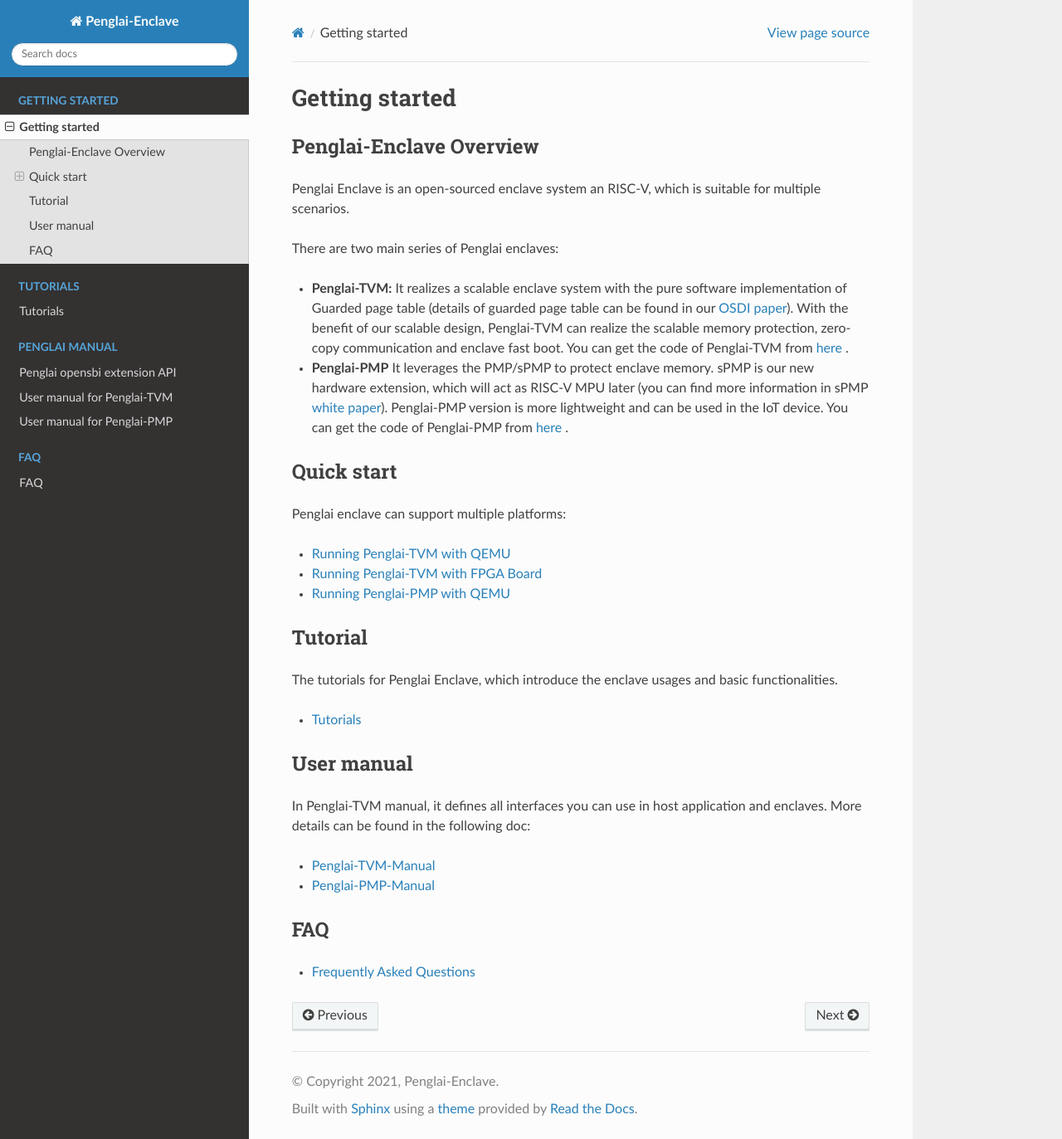
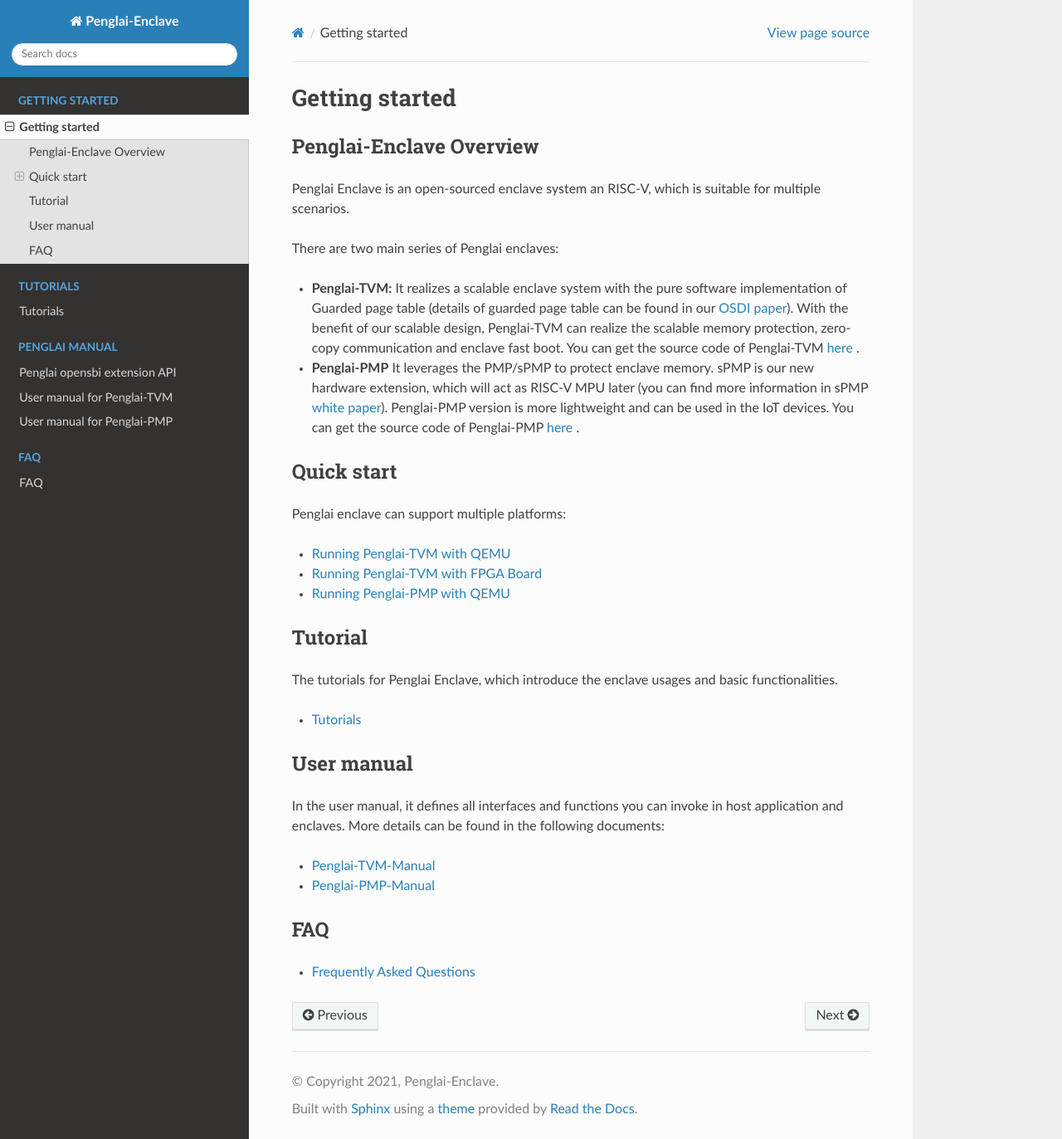
Before and after one commit to Penglai-Enclave/Penglai-doc, a Sphinx documentation site: the page built from source/Getting-started/intro.rst, in a window 1280 px wide and 1373 px high. Shown: the whole window at 83% size. Built offline with Sphinx 7.4.7 and the Read the Docs theme 2.0.0, drawn with Linux system fonts in a browser that asks for light colours.

Commit message:
minors: refine the doc

```diff
--- a/source/Getting-started/intro.rst
+++ b/source/Getting-started/intro.rst
@@ -9,11 +9,11 @@
 
 + **Penglai-TVM:**
   It realizes a scalable enclave system with the pure software implementation of Guarded page table (details of guarded page table can be found in our `OSDI paper <https://ipads.se.sjtu.edu.cn/zh/publications/FengOSDI21-preprint.pdf>`_).
-  With the benefit of our scalable design, Penglai-TVM can realize the scalable memory protection, zero-copy communication and enclave fast boot. You can get the code of Penglai-TVM from `here <https://github.com/Penglai-Enclave/Penglai-Enclave-TVM>`_ .
+  With the benefit of our scalable design, Penglai-TVM can realize the scalable memory protection, zero-copy communication and enclave fast boot. You can get the source code of Penglai-TVM `here <https://github.com/Penglai-Enclave/Penglai-Enclave-TVM>`_ .
 
 + **Penglai-PMP**
   It leverages the PMP/sPMP to protect enclave memory. sPMP is our new hardware extension, which will act as RISC-V MPU later (you can find more information in sPMP `white paper <https://github.com/Penglai-Enclave/Penglai-Enclave-sPMP/blob/master/Proposal-of-sPMP.pdf>`_).
-  Penglai-PMP version is more lightweight and can be used in the IoT device. You can get the code of Penglai-PMP from `here <https://github.com/Penglai-Enclave/Penglai-Enclave-sPMP>`_ .
+  Penglai-PMP version is more lightweight and can be used in the IoT devices. You can get the source code of Penglai-PMP `here <https://github.com/Penglai-Enclave/Penglai-Enclave-sPMP>`_ .
 
 Quick start
 ------------
@@ -34,8 +34,8 @@
 
 User manual
 ------------
-In Penglai-TVM manual, it defines all interfaces you can use in host application and enclaves.
-More details can be found in the following doc:
+In the user manual, it defines all interfaces and functions you can invoke in host application and enclaves.
+More details can be found in the following documents:
 
 * :doc:`Penglai-TVM-Manual </Penglai-manual/User-Manual-TVM>`
 * :doc:`Penglai-PMP-Manual </Penglai-manual/User-Manual-PMP>`
--- a/source/Tutorials/Tutorial-Penglai-TVM-ipc.rst
+++ b/source/Tutorials/Tutorial-Penglai-TVM-ipc.rst
@@ -1,5 +1,5 @@
-IPC for enclave-enclave and enclave-host (Penglai-TVM)
-========================================================
+IPC between Enclave-Enclave and Enclave-Host (Penglai-TVM)
+============================================================
 
 This tutorial introduces how to implement the IPC between the enclave-enclave and enclave-host in the Penglai-TVM.
 Basically, there are two methods to implement the IPC: the shared buffer and ownership transfer. We will introduce both these two methods in the tutorial.
--- a/source/Tutorials/Tutorial-index.rst
+++ b/source/Tutorials/Tutorial-index.rst
@@ -1,8 +1,10 @@
 Tutorials
 ==========
-Penglai has several tutorials on how to write enclaves using the basic functionalities provided in Penglai-sdk.
+Penglai has several tutorials on how to run enclaves with the basic functionalities provided in Penglai-sdk.
 
-Penglai-TVM has more functionalities than Penglai-PMP, some tutorials can only be run in the Penglai-TVM.
+Penglai-TVM has more functionalities than Penglai-PMP, some tutorials can only be run in Penglai-TVM.
+
+Penglai-PMP tutorials are coming soon.
 
 .. toctree::
     :maxdepth: 1
```
